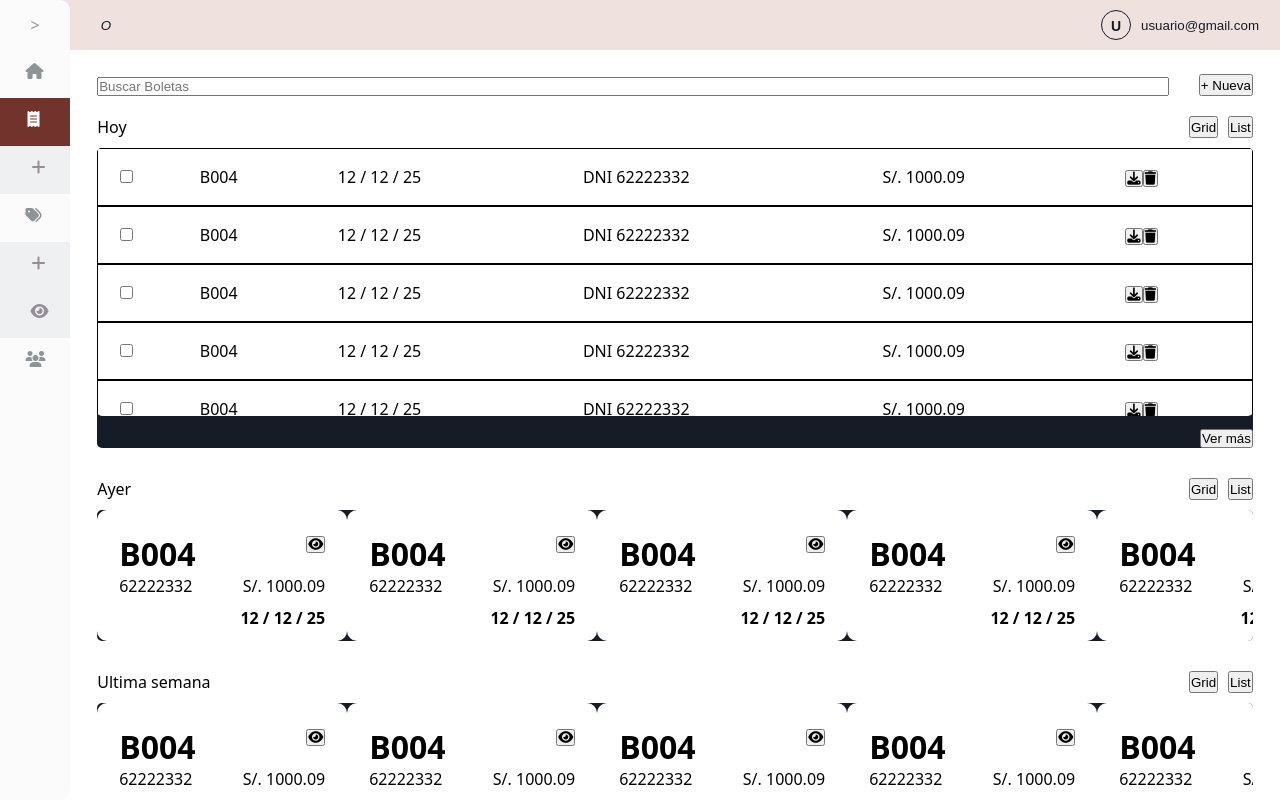
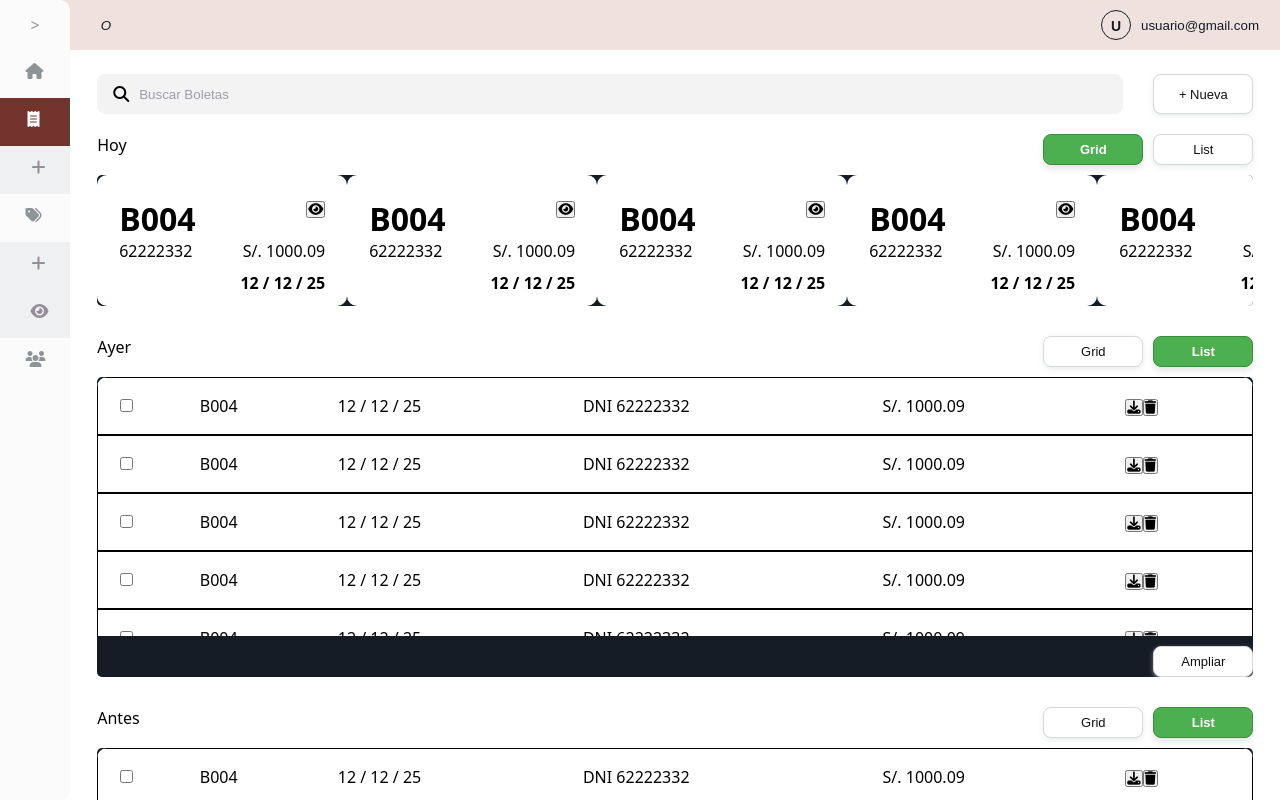
Before and after one commit to AlonsoCod3/Facturando, an Angular app: page / in a window 1280 px wide. Both pictures are taken after a click on the item "Boletas". Shown: the top 800 px of the page. Built offline with nearby package versions, Linux system fonts and the light colour scheme.

Commit message:
Refactor ticket structure

```diff
--- a/src/app/pages/product/product.component.css
+++ b/src/app/pages/product/product.component.css
@@ -84,7 +84,7 @@ button {
             border-bottom: 2px solid black;
         }
         tbody tr:nth-child(odd){
-            background-color: orange;
+            background-color: color-mix(in srgb, var(--accent-color), transparent 90%);
         }
         tbody tr {
             border-top: 1px solid black;
--- a/src/app/pages/product/product.component.ts
+++ b/src/app/pages/product/product.component.ts
@@ -23,9 +23,9 @@ export class ProductComponent {
     private productService: ProductService
   ){}
   ngOnInit(){
-    setTimeout(() => {
+    // setTimeout(() => {
       this.getProducts()
-    }, 1000);
+    // }, 1000);
 
   }
 
--- a/src/app/pages/ticket/ticket.component.css
+++ b/src/app/pages/ticket/ticket.component.css
@@ -1,3 +1,4 @@
+
 .main-container {
     display: grid;
     gap: 20px
@@ -18,68 +19,79 @@ header {
     gap: 30px;
 }
 
-article {
-    display: grid;
-    gap: 10px;
-}
-.header-bar {
-    display: flex;
-    justify-content: space-between;
-    .buttonActions {
-        display: flex;
-        gap: 10px;
-    }
-}
-.gap {
-gap: attr(data-gap px)
-}
-.c-width {
-    display: flex;
-    flex-direction: row;
-    overflow-x: auto;
-    border-radius: 5px;
-}
-.c-height {
-    display: flex;
-    flex-direction: column;
-    height: 100%;
-    border-radius: 5px;
-    overflow-x: auto;
-    gap:0
-}
-.dark {
-    background-color: #151c26;
-    color: white;
+/* BUTTONS */
+button {
+  background-color: #fff;
+  border: 1px solid #d5d9d9;
+  border-radius: 8px;
+  box-shadow: rgba(213, 217, 217, .5) 0 2px 5px 0;
+  box-sizing: border-box;
+  color: #0f1111;
+  cursor: pointer;
+  display: inline-block;
+  font-family: "Amazon Ember",sans-serif;
+  font-size: 13px;
+  line-height: 29px;
+  padding: 0 10px 0 11px;
+  position: relative;
+  text-align: center;
+  text-decoration: none;
+  user-select: none;
+  -webkit-user-select: none;
+  touch-action: manipulation;
+  vertical-align: middle;
+  width: 100px;
 }
 
-.last-tickets{
-    overflow-x: hidden;
-    scrollbar-width: none;
-    max-width: 100vw;
-    .section-card {
-        border-radius: 5px;
-        padding:attr(data-pad px);
-        scrollbar-width:none;
-        position: relative;
-        transition: height .2s ease;
-        /* height: 100%; */
-        display: flex;
-        flex-direction: column;
-        gap: 10px;
-        .options {
-            text-align: right;
-        }
-    }
-    .section-card:has(.c-width + .options) .options{
-        display: none
-    }
-    .section-card:has(.c-height){
-        height: 300px;
-    }
-    .expand:has(.c-height) {
-        height: 100%;
-    }
-    .section-card > *::-webkit-scrollbar {
-        display: none;
-    }
+button:hover {
+  background-color: #f7fafa;
 }
+
+button:focus {
+  border-color: #008296;
+  box-shadow: rgba(213, 217, 217, .5) 0 2px 5px 0;
+  outline: 0;
+}
+
+/* INPUT TEXT */
+/* From Uiverse.io by alexruix */
+#searchBar {
+    display: flex;
+    line-height: 28px;
+    align-items: center;
+    position: relative;
+    /* max-width: 190px; */
+}
+
+input {
+    /* width: 100%; */
+    height: 40px;
+    line-height: 28px;
+    padding: 0 1rem;
+    padding-left: 2.5rem;
+    border: 2px solid transparent;
+    border-radius: 8px;
+    outline: none;
+    background-color: #f3f3f4;
+    color: #0d0c22;
+    transition: .3s ease;
+}
+
+input::placeholder {
+    color: #9e9ea7;
+}
+
+input:focus, input:hover {
+    outline: none;
+    border-color: rgba(68, 34, 2, 0.4);
+    background-color: #fff;
+    box-shadow: 0 0 0 4px rgb(234 76 137 / 10%);
+}
+
+i{
+    position: absolute;
+    left: 1rem;
+    fill: #9e9ea7;
+    width: 1rem;
+    height: 1rem;
+}
--- a/src/app/pages/ticket/ticket.component.html
+++ b/src/app/pages/ticket/ticket.component.html
@@ -1,96 +1,14 @@
 <div class="main-container">
     <header>
         <div id="searchBar">
+            <i class="fa-solid fa-magnifying-glass"></i>
             <input type="text" placeholder="Buscar Boletas">
         </div>
         <button [routerLink]="['new']">+ Nueva</button>
     </header>
     <section class="content">
-        <article id="now">
-            <div class="header-bar">
-                <div class="title">
-                    Hoy
-                </div>
-                <div class="buttonActions">
-                    <button (click)="changeData('grid', cardNow, 'section1')">Grid</button>
-                    <button (click)="changeData('list', cardNow, 'section1')">List</button>
-                </div>
-            </div>
-            <section class="last-tickets">
-                <div class="section-card dark" data-pad="20" #cardNow>
-                    <section class="c-height gap" data-gap="20" >
-                        @for (item of [].constructor(5); track $index) {
-                        <app-card [typo]="section1.type" [card_ver]="section1.cad"/>
-                        }
-                        <button>
-                            Ver listado
-                        </button>
-                    </section >
-                    <div class="options">
-                        <button class="float" (click)="controlCard(cardNow)">
-                            Ver más
-                        </button>
-                    </div>
-                </div>
-            </section>
-        </article>
-
-        <article id="yesterday">
-            <div class="header-bar">
-                <div class="title">
-                    Ayer
-                </div>
-                <div class="buttonActions">
-                    <button (click)="changeData('grid',cardYesterday, 'section2')">Grid</button>
-                    <button (click)="changeData('list',cardYesterday, 'section2')">List</button>
-                </div>
-            </div>
-            <section class="last-tickets">
-                <div class="section-card dark" data-pad="20" #cardYesterday>
-                    <section class="c-width gap" data-gap="20">
-                        @for (item of [].constructor(5); track $index) {
-                        <app-card [typo]="section2.type" [card_ver]="section2.cad"/>
-                        }
-                        <button>
-                            Ver listado
-                        </button>
-                    </section >
-                    <div class="options">
-                        <button class="float" (click)="controlCard(cardYesterday)">
-                            Ver más
-                        </button>
-                    </div>
-                </div>
-            </section>
-        </article>
-
-        <article id="dayBefore">
-            <div class="header-bar">
-                <div class="title">
-                    Ultima semana
-                </div>
-                <div class="buttonActions">
-                    <button (click)="changeData('grid',cardBefore, 'section3')">Grid</button>
-                    <button (click)="changeData('list',cardBefore, 'section3')">List</button>
-                </div>
-            </div>
-            <section class="last-tickets">
-                <div class="section-card dark" data-pad="20" #cardBefore>
-                    <section class="c-width gap" data-gap="20">
-                        @for (item of [].constructor(5); track $index) {
-                        <app-card [typo]="section3.type" [card_ver]="section3.cad"/>
-                        }
-                        <button>
-                            Ver listado
-                        </button>
-                    </section >
-                    <div class="options">
-                        <button class="float" (click)="controlCard(cardBefore)">
-                            Ver más
-                        </button>
-                    </div>
-                </div>
-            </section>
-        </article>
+        <app-grid-list [sectionTitle]="'Hoy'" [data]="[]" [form]="'grid'"></app-grid-list>
+        <app-grid-list [sectionTitle]="'Ayer'" [data]="[]" [form]="'list'"></app-grid-list>
+        <app-grid-list [sectionTitle]="'Antes'" [data]="[]" [form]="'list'"></app-grid-list>
     </section>
 </div>
--- a/src/app/pages/ticket/ticket.component.ts
+++ b/src/app/pages/ticket/ticket.component.ts
@@ -1,48 +1,13 @@
-import { Component, ElementRef, ViewChild, viewChild } from '@angular/core';
-import { CardComponent } from '../../components/card/card.component';
+import { Component } from '@angular/core';
 import { RouterLink } from '@angular/router';
+import { GridListComponent } from '../../components/grid-list/grid-list.component';
 
 @Component({
   selector: 'app-ticket',
-  imports: [CardComponent, RouterLink],
+  imports: [RouterLink, GridListComponent],
   templateUrl: './ticket.component.html',
   styleUrl: './ticket.component.css'
 })
 export class TicketComponent {
-  @ViewChild("card")  tarjetaAfter!:ElementRef;
 
-  card_ver:boolean = true
-
-  type_boleta_1:string = "list"
-  type_boleta_2:string = "grid"
-  type_boleta_3:string = "grid"
-
-  section1 = { type:"list",cad: true }
-  section2 = { type:"grid",cad: false }
-  section3 = { type:"grid",cad: false }
-
-  ngAfterViewInit() {
-  }
-  controlCard(card:any){
-    card.classList.contains("expand") ?
-    card.classList.remove("expand") :
-    card.classList.add("expand")
-  }
-  changeData(type:string, card:any, bole:any) {
-    console.log(card)
-    if(type == "grid") {
-      card.childNodes[0].classList.remove("c-height")
-      card.classList.remove("expand")
-      card.childNodes[0].classList.add("c-width")
-      this[bole].type = "grid"
-      this[bole].cad = false
-    }
-    if(type == "list") {
-      card.childNodes[0].classList.remove("c-width")
-      card.childNodes[0].classList.add("c-height")
-      // bole = "list"
-      this[bole].type = "list"
-      this[bole].cad= true
-    }
-  }
 }
```
